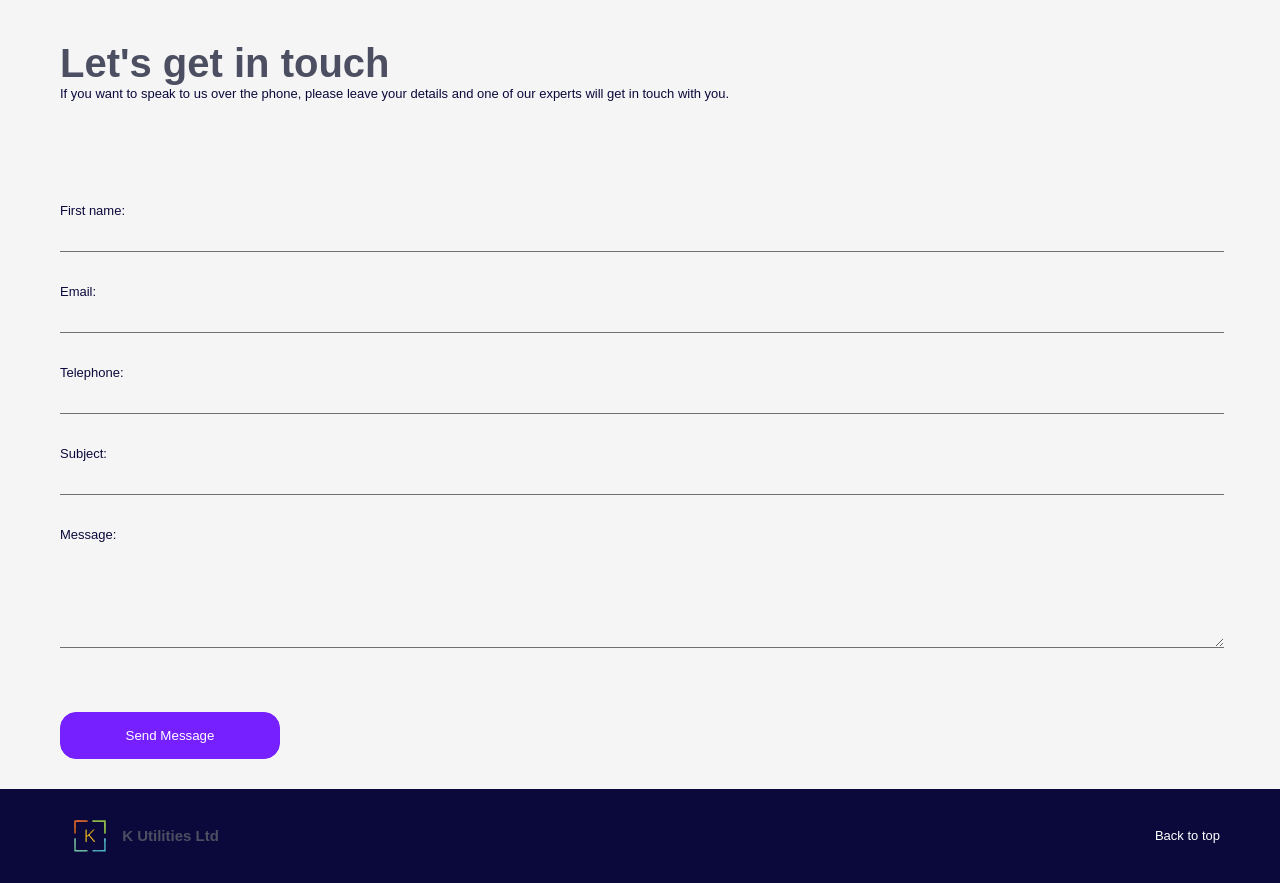
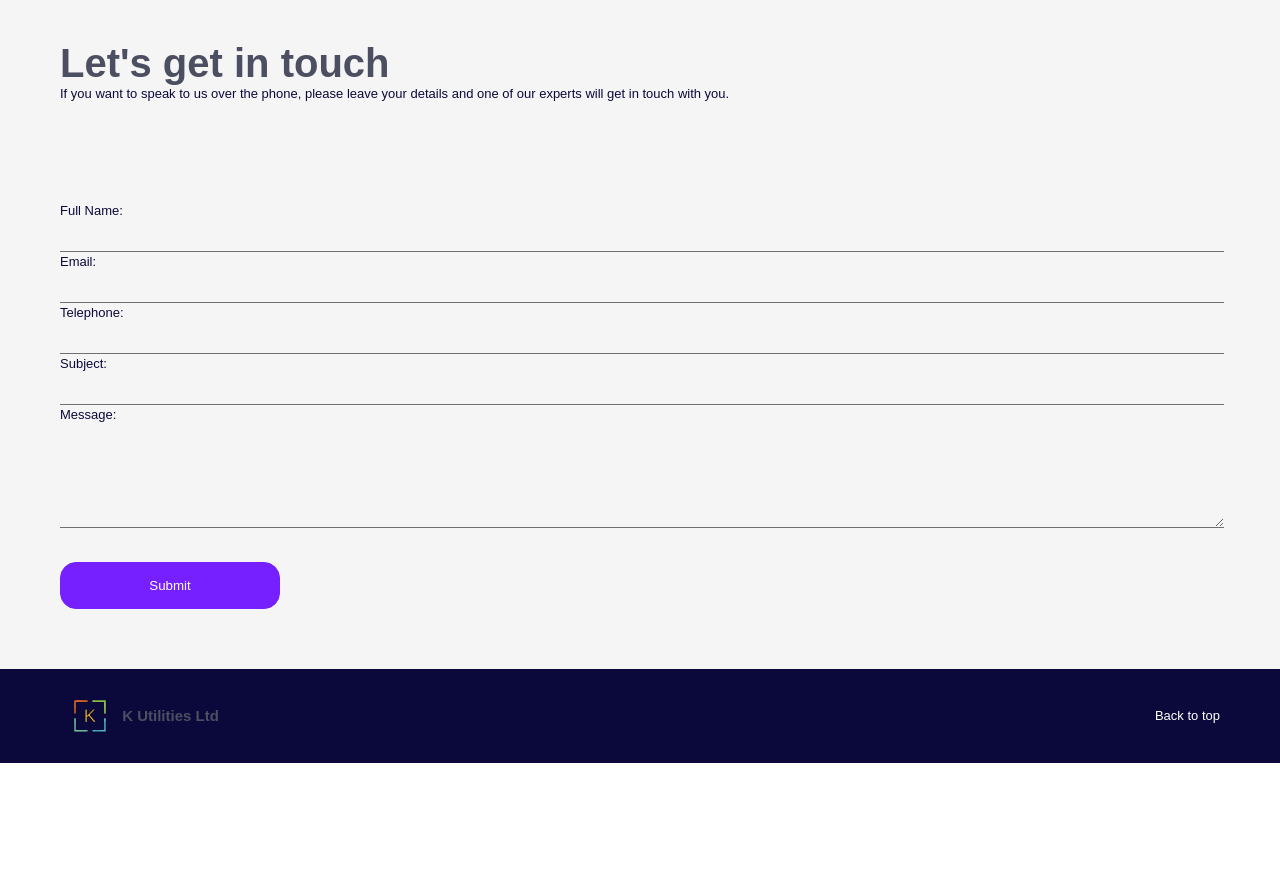
Before and after one commit to sharaizk/k-utilities-ltd, a React (Create React App) app: page / in a window 1280 px wide. Shown: the part 2440-3323 px from the top of the page. After the commit the page ends 3203 px from the top, so only its background shows below. Built offline with nearby package versions, Linux system fonts and the light colour scheme; a web font is replaced by a local one.

Commit message:
Form - added

```diff
--- a/package.json
+++ b/package.json
@@ -6,6 +6,7 @@
     "@testing-library/jest-dom": "^5.14.1",
     "@testing-library/react": "^11.2.7",
     "@testing-library/user-event": "^12.8.3",
+    "formik": "^2.2.9",
     "react": "^17.0.2",
     "react-dom": "^17.0.2",
     "react-faq-component": "^1.3.4",
@@ -15,7 +16,8 @@
     "react-slick": "^0.28.1",
     "slick-carousel": "^1.8.1",
     "styled-components": "^5.3.1",
-    "web-vitals": "^1.1.2"
+    "web-vitals": "^1.1.2",
+    "yup": "^0.32.11"
   },
   "scripts": {
     "start": "react-scripts start",
--- a/src/components/Sections/Contact.jsx
+++ b/src/components/Sections/Contact.jsx
@@ -2,8 +2,33 @@ import React from "react";
 import styled from "styled-components";
 // Assets
 import "./styles.css";
+import { useFormik, Form, FormikProvider } from "formik";
+import * as Yup from "yup";
+export default function Contact() {
+  const ContactSchema = Yup.object().shape({
+    fullName: Yup.string().required("*What is your Full Name?"),
+    email: Yup.string()
+      .email("*Email must be a valid email address")
+      .required("*What's your email?"),
+    telephone: Yup.string().required("*Please enter your telephone number"),
+    subject: Yup.string().required("*Subject is required"),
+    message: Yup.string().required("*What's your message"),
+  });
 
-export default function Contact() {
+  const formik = useFormik({
+    initialValues: {
+      fullName: "",
+      email: "",
+      telephone: "",
+      subject: "",
+      message: "",
+    },
+    validationSchema: ContactSchema,
+    onSubmit: (values) => {
+      console.log(values);
+    },
+  });
+  const { errors, touched, values, handleSubmit, getFieldProps } = formik;
   return (
     <Wrapper id="contact">
       <div className="lightBg">
@@ -55,35 +80,60 @@ export default function Contact() {
                   details and one of our experts will get in touch with you.
                 </p>
               </HeaderInfo>
-              <Form>
-                <label className="font13">First name:</label>
+              <FormikProvider value={formik}>
+                <StyledForm
+                  autoComplete="off"
+                  noValidate
+                  onSubmit={handleSubmit}
+                >
+                  <label className="font13">Full Name:</label>
                   <input
                     type="text"
-                  id="fname"
-                  name="fname"
-                  className="font20 extraBold"
+                    id="fullName"
+                    name="fullName"
+                    className="font20"
+                    value={values.fullName}
+                    {...getFieldProps("fullName")}
                   />
+                  {touched.fullName && errors.fullName && (
+                    <ErrorText>{errors?.fullName}</ErrorText>
+                  )}
                   <label className="font13">Email:</label>
                   <input
                     type="text"
                     id="email"
                     name="email"
-                  className="font20 extraBold"
+                    className="font20"
+                    value={values.email}
+                    {...getFieldProps("email")}
                   />
+                  {touched.email && errors.email && (
+                    <ErrorText>{errors?.email}</ErrorText>
+                  )}
                   <label className="font13">Telephone:</label>
                   <input
                     type="tel"
-                  id="subject"
-                  name="subject"
+                    id="telephone"
+                    name="telephone"
                     className="font20 extraBold"
+                    value={values.telephone}
+                    {...getFieldProps("telephone")}
                   />
+                  {touched.telephone && errors.telephone && (
+                    <ErrorText>{errors?.telephone}</ErrorText>
+                  )}
                   <label className="font13">Subject:</label>
                   <input
                     type="text"
                     id="subject"
                     name="subject"
                     className="font20 extraBold"
+                    value={values.subject}
+                    {...getFieldProps("subject")}
                   />
+                  {touched.subject && errors.subject && (
+                    <ErrorText>{errors?.subject}</ErrorText>
+                  )}
                   <label className="font13">Message:</label>
                   <textarea
                     rows="4"
@@ -92,16 +142,23 @@ export default function Contact() {
                     id="message"
                     name="message"
                     className="font20 extraBold"
+                    value={values.message}
+                    {...getFieldProps("message")}
                   />
-              </Form>
+                  {touched.message && errors.message && (
+                    <ErrorText>{errors?.message}</ErrorText>
+                  )}
                   <SumbitWrapper className="flex">
                     <ButtonInput
                       type="submit"
-                  value="Send Message"
                       className="pointer animate radius8"
                       style={{ maxWidth: "220px" }}
-                />
+                    >
+                      Submit
+                    </ButtonInput>
                   </SumbitWrapper>
+                </StyledForm>
+              </FormikProvider>
             </div>
           </div>
         </div>
@@ -119,8 +176,10 @@ const HeaderInfo = styled.div`
     text-align: center;
   }
 `;
-const Form = styled.form`
+const StyledForm = styled(Form)`
   padding: 70px 0 30px 0;
+  height: auto;
+  transition: all 0.2s ease-in;
   input,
   textarea {
     width: 100%;
@@ -130,7 +189,6 @@ const Form = styled.form`
     box-shadow: none;
     border-bottom: 1px solid #707070;
     height: 30px;
-    margin-bottom: 30px;
   }
   textarea {
     min-height: 100px;
@@ -139,13 +197,14 @@ const Form = styled.form`
     padding: 30px 0;
   }
 `;
-const ButtonInput = styled.input`
+const ButtonInput = styled.button`
   border: 1px solid #7620ff;
   background-color: #7620ff;
   width: 100%;
   padding: 15px;
   outline: none;
   color: #fff;
+  margin-top: 30px;
   :hover {
     background-color: #580cd2;
     border: 1px solid #7620ff;
@@ -203,3 +262,10 @@ const CardImg = styled.img`
   float: right;
   width: ${(props) => props.$width};
 `;
+
+const ErrorText = styled.p`
+  font-size: 0.8rem;
+  color: #ff3333;
+  margin-bottom: 1rem;
+  margin-top: 0.5rem;
+`;
```
Also changed, not shown: 1 other file (tests, documents, lock files or other folders). Lines whose indentation alone changed are shown as unchanged.
